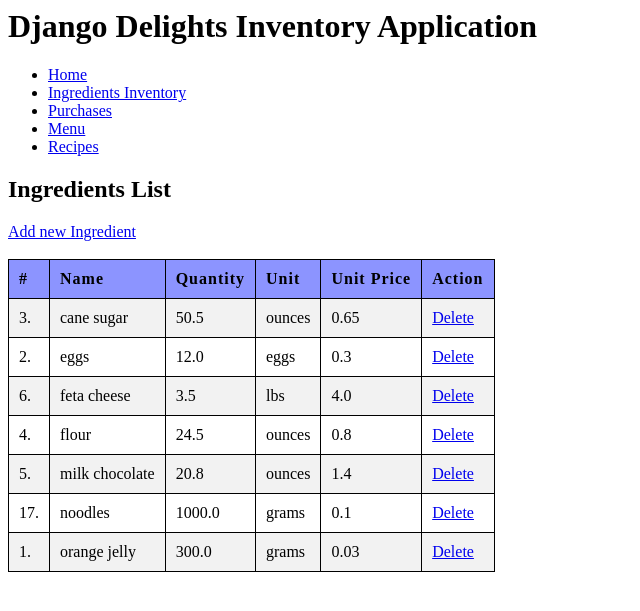
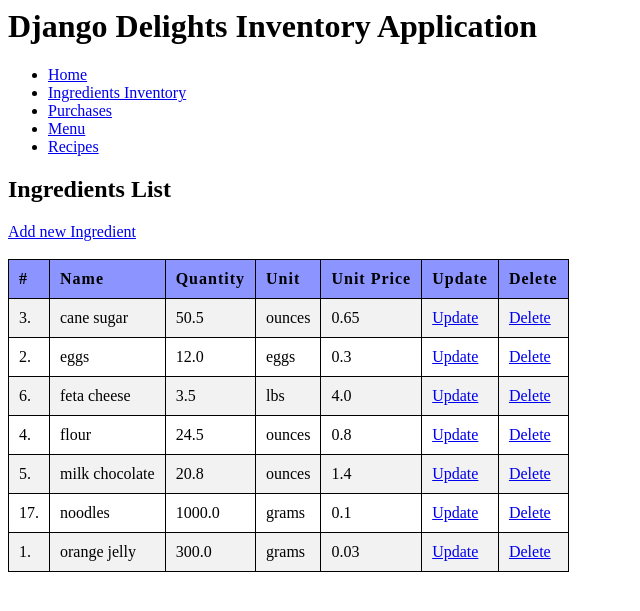
Before and after one commit to wcyd-dev/django_delights, a Django app: page /ingredient/list in a window 1280 px wide. Shown: the top 611 px of the page, without its empty margins (0-640 px from the left). Run offline with Django 5.2, Linux system fonts and the light colour scheme; data comes from the database, SQL or seed files in the repository; both versions use the stored data as it was after the commit.

Commit message:
impemented - update ingredient

```diff
--- a/django_delights/delights/templates/delights/IngredientList.html
+++ b/django_delights/delights/templates/delights/IngredientList.html
@@ -19,7 +19,8 @@
                 <th>Quantity</th>
                 <th>Unit</th>
                 <th>Unit Price</th>
-                <th>Action</th>
+                <th>Update</th>
+                <th>Delete</th>
             </tr>
             {% for ingredient in ingredient_list %}
             <tr>
@@ -29,6 +30,9 @@
                 <td>{{ ingredient.unit }}</td>
                 <td>{{ ingredient.unit_price }}</td>
                 <td>
+                    <a href="{%url 'ingredient_update' ingredient.id%}">Update</a>
+                </td>
+                <td>
                     <a href="{%url 'ingredient_delete' ingredient.id%}">Delete</a>
                 </td>
             </tr>
--- a/django_delights/delights/views.py
+++ b/django_delights/delights/views.py
@@ -3,6 +3,7 @@
 from django.views.generic import ListView
 from django.views.generic.edit import CreateView, UpdateView, DeleteView
 from django.http import Http404, HttpResponse, HttpRequest
+from django.urls import reverse_lazy
 
 # Create your views here.
 
@@ -55,8 +56,9 @@
     model = Ingredient
     template_name = "delights/update_ingredient_form.html"
     fields = ["name","unit_price","quantity","unit"]
+    success_url = reverse_lazy("ingredient_list")
 
 class deleteIngredient(DeleteView):
     model = Ingredient
     template_name = "delights/delete_ingredient_form.html"
-    success_url = "/ingredient/list"
+    success_url = reverse_lazy("ingredient_list")
```
Also changed, not shown: django_delights/delights/templates/delights/update_ingredient_form.html (added, +11 -0 lines), django_delights/db.sqlite3.
